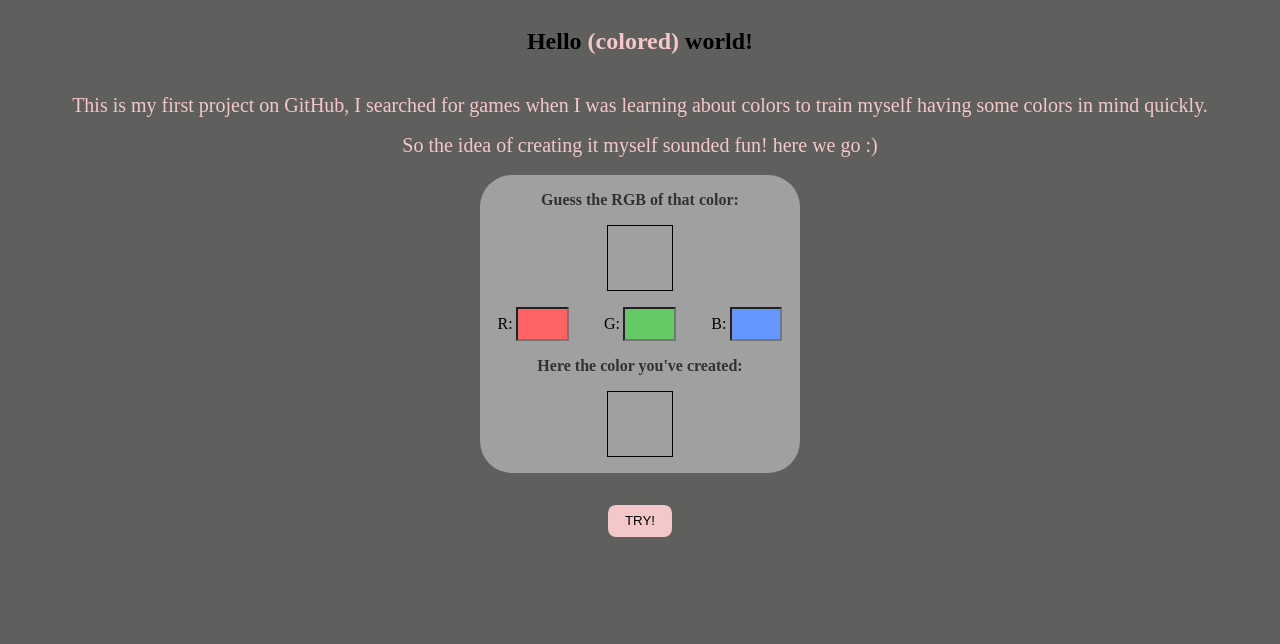
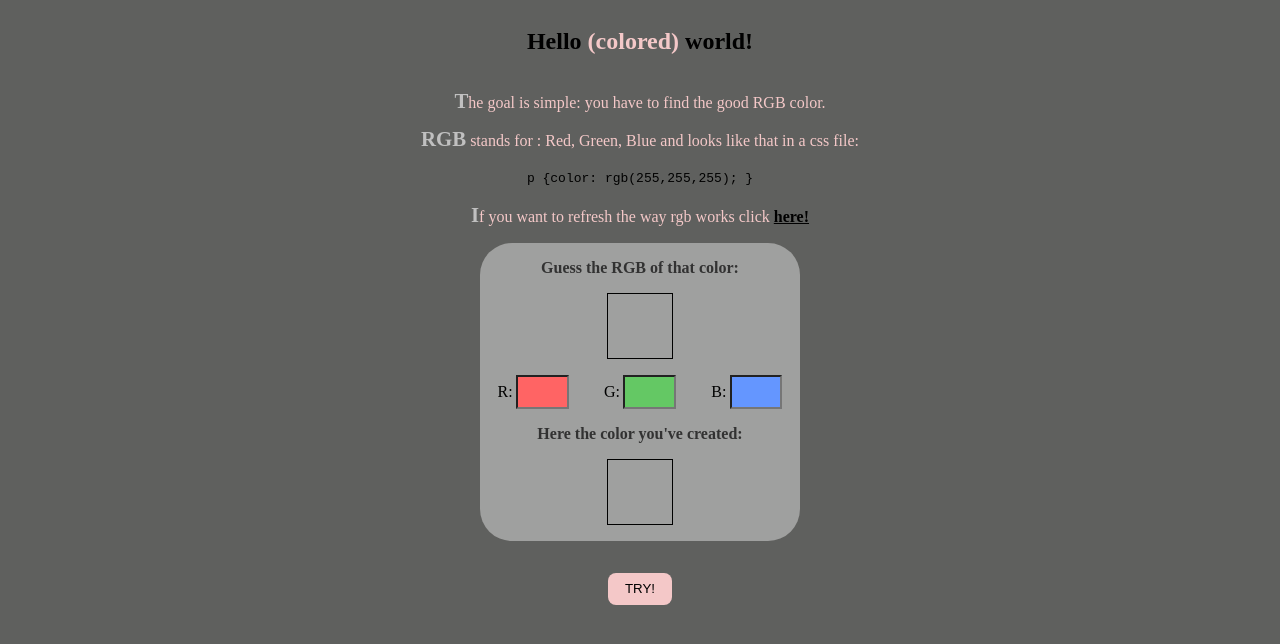
Before and after one commit to Yedrup/Color-Game, a plain HTML site: page index.html in a window 1280 px wide. Drawn offline with Linux system fonts and the light colour scheme.

Commit message:
changing message and adding rules

```diff
--- a/css/main.css
+++ b/css/main.css
@@ -5,19 +5,30 @@ body {
 	align-items: center;
 }
 
+.title span,
+.rule p {
+	color: rgb(244,200,200);
+}
+.rule {
+ 	line-height: 1.25rem;
+ 	text-align: center;
+}
+.rule p:first-letter,
+.rule span {
+    color: rgb(192,192,192);
+    font-size: 1.3rem;
+    font-weight: bold;
+}
+.rule a {
+	color: black;
+	font-weight: 700;
+}
+
 .messageToPlayer {
 	font-weight: bold;
 	color: rgb(50,50,50);
 }
 
-.title span,
-.presentation p {
-	color: rgb(244,200,200);
-}
-.presentation {
- 	line-height: 1.25rem;
- 	text-align: center;
-}
 
 .presentation p {
  	font-size: 1.25rem;
--- a/index.html
+++ b/index.html
@@ -3,13 +3,17 @@
 <head>
   <meta charset="utf-8">
   <link rel="stylesheet" href="css/main.css">
-  <title>titre</title>
+  <title>Color Game - Find RGB</title>
 </head>
 <body>
 	<h2 class="title">Hello <span>(colored)</span> world!</h2>
-	<div class="presentation">
-		<p>This is my first project on GitHub, I searched for games when I was learning about colors to train myself having some colors in mind quickly.</p>
-		<p>So the idea of creating it myself sounded fun! here we go :)</p>
+	<div class="rule">
+		<p>The goal is simple: you have to find the good RGB color.</p>
+		<p><span>RGB</span> stands for : Red, Green, Blue and looks like that in a css file: </p>
+		<code>p {color: rgb(255,255,255);
+		}</code>
+		<p></p>
+		<p>If you want to refresh the way rgb works click <a href="https://developer.mozilla.org/en-US/docs/Glossary/RGB" target="_blank">here!</a></p>
 	</div>
 	<div class="GamePannel">
 	 	<p class="messageToPlayer">Guess the RGB of that color: </p>
--- a/js/script.js
+++ b/js/script.js
@@ -6,9 +6,7 @@ const button = document.querySelector('#button');
 const elemColorCreatedByPlayer = document.querySelector('.colorCreatedByPlayer');
 const elemColorToFind = document.querySelector('.colorToFindDiv');
 
-// const = document.querySelector();
 
-// blue.style.color = "red";
 
 button.addEventListener('click', () => {
     let redValue = Number(redInput.value);
```
Also changed, not shown: README.md.
